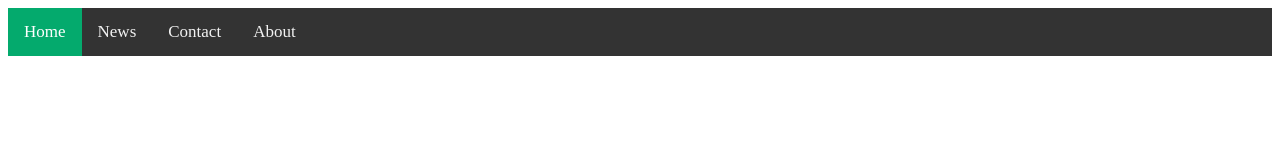
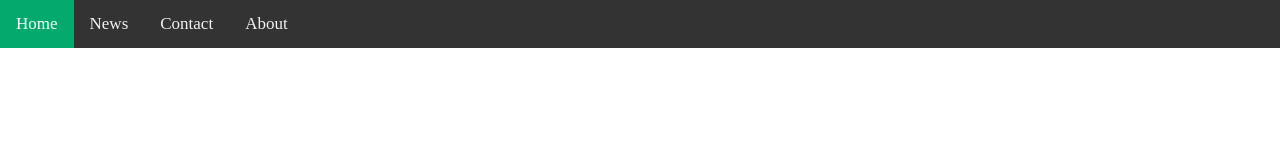
Before and after one commit to adrianoxd200/adrianoxd200.github.io, a plain HTML site: page index.html in a window 1280 px wide. Drawn offline with Linux system fonts and the light colour scheme.

Commit message:
Update style.css

```diff
--- a/style.css
+++ b/style.css
@@ -1,3 +1,8 @@
+/* Remove the unwanted margin */
+* {
+    margin: 0px;
+}
+
 /* Add a black background color to the top navigation */
 .topnav {
     background-color: #333;
```
